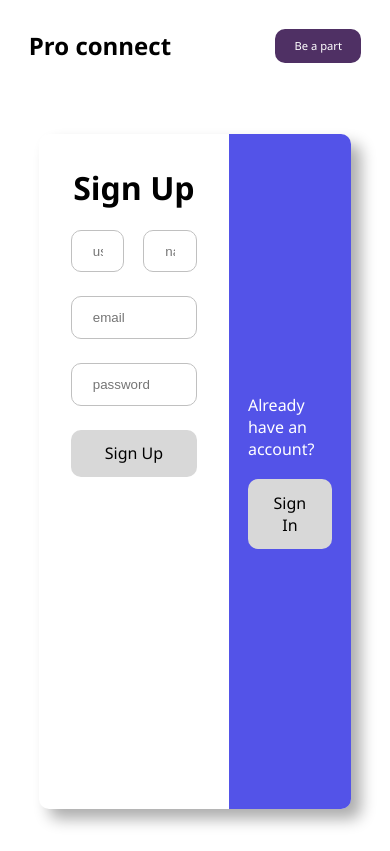
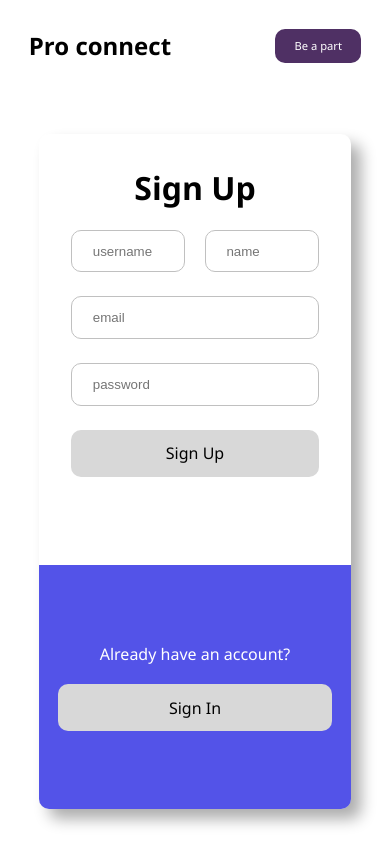
Before and after one commit to aditya01saini/Linkedin_01, a Next.js app in the folder frontend/: page /login in a window 390 px wide. Built offline with nearby package versions, Linux system fonts and the light colour scheme.

Commit message:
modified:   frontend/src/pages/login/style.module.css

```diff
--- a/frontend/src/pages/login/style.module.css
+++ b/frontend/src/pages/login/style.module.css
@@ -79,3 +79,10 @@
     padding-inline: 1.2rem;
 
 }
+
+
+@media only screen and (max-width: 600px) {
+    .cardContainer {
+        flex-direction: column;
+    }
+}
```
